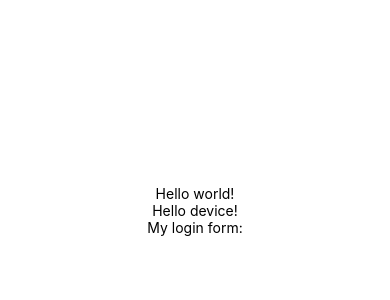
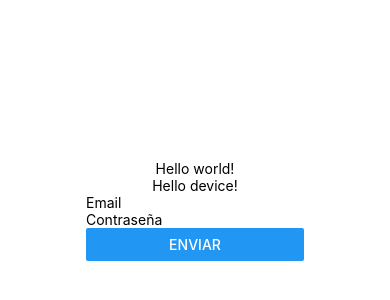
Before and after one commit to carlos-osorio-developer/reactNativeApp, a React Native app: screen / in a window 390 px wide. Shown: the part 212-512 px from the top of the page. Built offline with nearby package versions, Linux system fonts and the light colour scheme.

Commit message:
Add input fields and button to form

```diff
--- a/src/comps/LoginForm.js
+++ b/src/comps/LoginForm.js
@@ -1,8 +1,12 @@
 import React from 'react';
-import { Text } from 'react-native';
+import { View, TextInput, Button } from 'react-native';
 
 const LoginForm = () => (
-  <Text>My login form:</Text>
+  <View>
+    <TextInput placeholder='Email' />
+    <TextInput placeholder='Contraseña' />
+    <Button title='Enviar' onPress={() => {console.log('Enviado')}} />
+  </View>
 );
 
 export default LoginForm;
```
